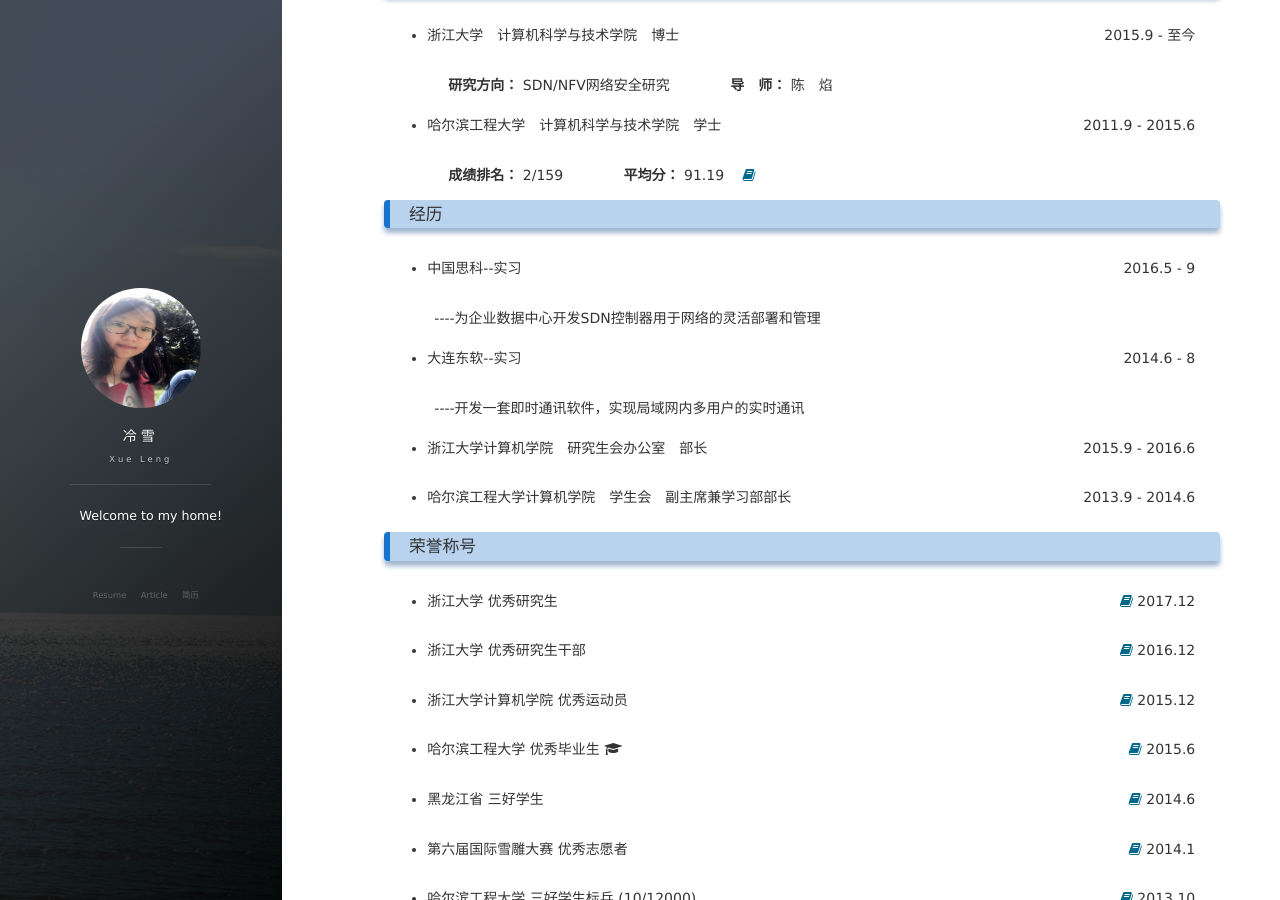
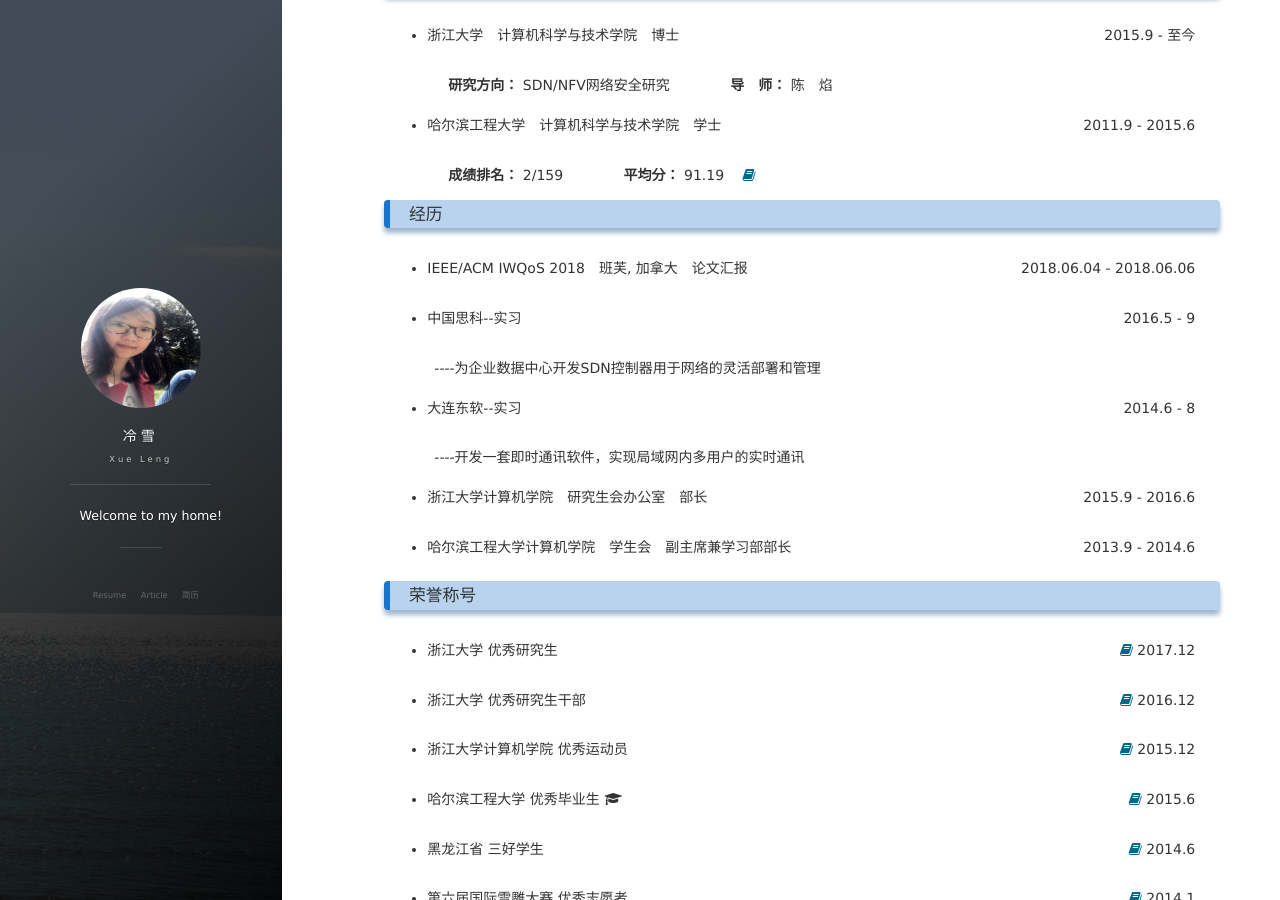
Before and after one commit to lxv458/OldWeb, a Jekyll site: the page built from about.md, in a window 1280 px wide and 900 px high, scrolled down 316 px. Built offline with Jekyll 4.4.1, drawn with Linux system fonts in a browser that asks for light colours; nearby versions of some CDN libraries; comment, search, counter and statistics services are not loaded.

Commit message:
Update about.md

```diff
--- a/about.md
+++ b/about.md
@@ -45,6 +45,10 @@ title: 简历
 
 ### 经历
 <table>
+	<tr>
+		<td align="left"><ul><li>IEEE/ACM IWQoS 2018&emsp;班芙, 加拿大&emsp;论文汇报</li></ul></td>
+		<td align="right">2018.06.04&nbsp;-&nbsp;2018.06.06</td>
+	</tr>
 	<tr>
 		<td align="left"><ul><li>中国思科--实习</li></ul></td>
 		<td align="right" rowspan="2" style="vertical-align:text-top">2016.5&nbsp;-&nbsp;9</td>
```
